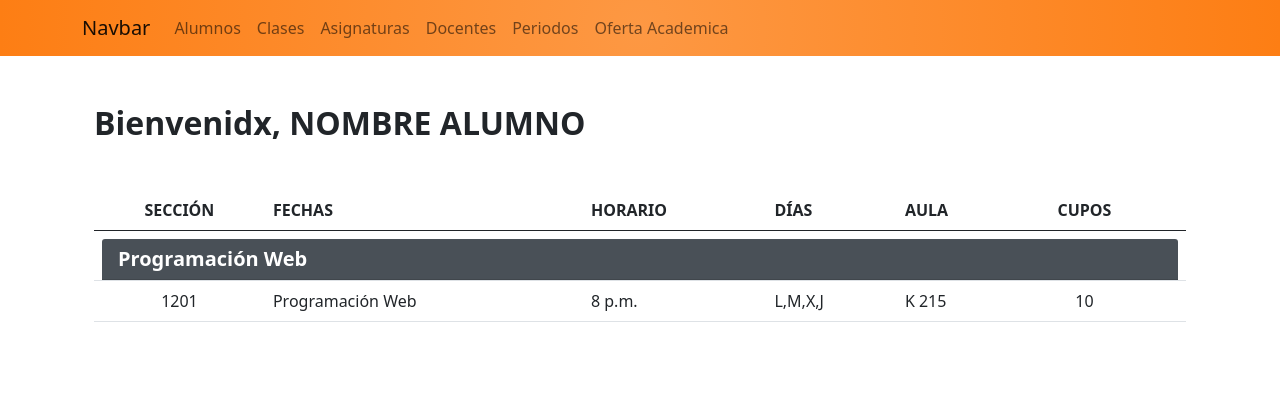
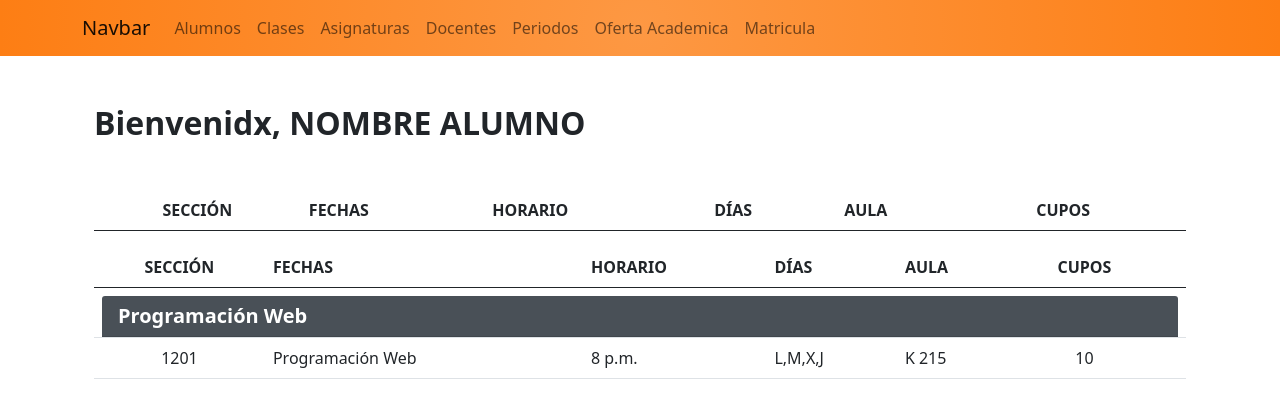
Before and after one commit to AmadeusLiz/GestorAcademico, a Django app: page /oferta/ in a window 1280 px wide. Shown: the top 418 px of the page. Run offline with Django 3.2, Linux system fonts and the light colour scheme; data comes from the database, SQL or seed files in the repository; tables that the repository leaves empty hold one stand-in row (values such as "Sample post"); lists and menus that the app fills with data are empty; parts of the project's set-up code (start-up, migrations or seed data) failed here and were passed over; some libraries are stand-ins or nearby versions.

Commit message:
Cambios en diseño y funcionalidades
Trabajando con Jquery para poder tener iconos dinámicos a la hora de matricula.

Co-Authored-By: KeniaMore1999 <85408952+KeniaMore1999@users.noreply.github.com>

```diff
--- a/app_academico/static/academico/css/styled.css
+++ b/app_academico/static/academico/css/styled.css
@@ -2,6 +2,11 @@
     background-color: #fd7e14;
     background: radial-gradient(circle, rgba(253,152,67,1) 0%, rgba(253,126,20,1) 100%);
 }
+
+.orangeRows {
+    background-color: #fecba1;
+}
+
 .gray {
     background-color: #495057;
 }
--- a/app_academico/templates/academico/ofertaAlumno.html
+++ b/app_academico/templates/academico/ofertaAlumno.html
@@ -16,6 +16,22 @@
 
         <h2 class="fw-bold mb-5">Bienvenidx, NOMBRE ALUMNO</h2>
 
+        <table id="clasesMtr" class="table table-hover">
+            <thead>
+                <tr>
+                    <th class="text-center">SECCIÓN</th>
+                    <th>FECHAS</th>
+                    <th>HORARIO</th>
+                    <th>DÍAS</th>
+                    <th>AULA</th>
+                    <th class="text-center">CUPOS</th>
+                    <th></th>
+                </tr>
+            </thead>
+            <tbody>
+            </tbody>
+        </table>
+
         <table class="table table-hover">
             <thead>
                 <tr>
@@ -33,7 +49,7 @@
                 <tr><td class="pb-0 fw-bold text-white gray" colspan="7"><h5 class="card-header fw-bold text-white gray">{{a}}</h5></td></tr>
                     {% for c in clasesOfertadas %}
                         {% if a == c.asignatura.nombre %}
-                        <tr>
+                        <tr id="tr-{{c.id}}">
                             <td class="text-center">{{ c.seccion }}</td>
                             <td>{{ c.asignatura.nombre }}</td>
                             <td>{{ c.hora }}</td>
@@ -41,24 +57,17 @@
                             <td>{{ c.aula}}</td>
                             <td class="text-center">{{ c.cupos}}</td>
                             {% comment %}Conficionar el nombre del icono src dependiendo cuando le de click o no {% endcomment %}
-                            <td>
+                            <td onclick="agregarQuitar({{c.id}}, {{c.asignatura.id}})">
                                 <lord-icon
-                                    id="lordicon"
-                                    src="https://cdn.lordicon.com/mecwbjnp.json"
+                                    id="lordicon{{c.id}}"
+                                    class="icon {{c.asignatura.id}}"
+                                    src=''
                                     trigger="click"
+                                    seleccionado = "False"
                                     colors="primary:#121331,secondary:#fb743e"
                                     stroke="80"
                                     style="width:2em;height:2em; cursor:pointer">
                                 </lord-icon>
-                                <lord-icon
-                                    id="lordicon2"
-                                    src="https://cdn.lordicon.com/rivoakkk.json"
-                                    trigger="click"
-                                    colors="primary:#121331,secondary:#fb743e"
-                                    stroke="80"
-                                    style="width:2em;height:2em; cursor:pointer">
-                                </lord-icon>
-
                             </td>
                         </tr>
                         {% endif %}
@@ -80,23 +89,45 @@
 
 {% block js %}
     <script>
+    //"https://cdn.lordicon.com/mecwbjnp.json" +
+    //"https://cdn.lordicon.com/rivoakkk.json" -
         $(function () {
                 setTimeout(() => {
                 $('.alert').slideUp(function () {
                     $(this).remove();
                 });
             }, 3000)
+
+            //colocar por defecto el +, para ello se les aplico la clase icon
+            $(".icon").attr("src","https://cdn.lordicon.com/mecwbjnp.json")
         });
 
-        $(function(){
+        async function agregarQuitar(idClase, idAsignatura){
+            //https://stackoverflow.com/questions/951021/what-is-the-javascript-version-of-sleepobtener a
+            await new Promise(r => setTimeout(r, 998)); //pausa para ver el efecto de cambio de icono
+            lordicon = $(`#lordicon${idClase}`)
+            srcPlus = "https://cdn.lordicon.com/mecwbjnp.json"
+            srcMin = "https://cdn.lordicon.com/rivoakkk.json"
+            asignatura = $(`.icon.${idAsignatura}`)
+            fila = $(`#tr-${idClase}`)
+            //https://www.anerbarrena.com/jquery-attr-4948/, obtener el atributo src, donde se encuentra el nombre del icono lordicon
+            if (lordicon.attr("src") == srcPlus) { //Icono + es el que esta actualmente, debe cambiar a -
+                if (lordicon.attr("seleccionado") == "True"){
+                    alert("Ya esta matriculada esta clase en una seccion")
+                    //verificar si ya hay un seleccionado con true en los lordicons que tengan el mismo idAsignatura
+                } else {
+                    $(lordicon).attr("src", srcMin)
+                    asignatura.attr("seleccionado", "True") // Marcar como seleccionado el attr de las demas secciones de esa clase
+                    fila.attr("class","orangeRows") // Colocar color a la fila
+                    $(`#clasesMtr tbody`).append(fila.clone().removeAttr("id").attr("id",`#mtr-${idClase}`)).fadeIn("slow"); // Agregar la fila a la tabla de las clases seleccionadas para matricular
 
-            $("#lordicon").click(function(){
-                //hacer espera en la vista para terminar de ver el movimiento
-                $("#lordicon").attr("src","width=250px;height:250px")
-            });
-            $("#lordicon2").click(function(){
-                alert('Evento click2');
-            });
-        });
+                }
+            } else { //Icono - es el que esta actualmente, debe cambiar a +
+                asignatura.attr("seleccionado", "False") //quitar seleccionado del attr de las demas secciones de esa clase
+                $(lordicon).attr("src",srcPlus)
+                fila.removeAttr("class") // Remover color a la fila
+                $(`#mtr-${idClase}`).remove(); // Agregar la fila a la tabla de las clases seleccionadas para matricular
+            }
+        }
     </script>
 {% endblock  %}
--- a/global_templates/base.html
+++ b/global_templates/base.html
@@ -25,6 +25,7 @@
                 <a class="nav-link {% if activo == 'docentes' %} active {% endif %}" href="{% url 'docenteAdmin' %}">Docentes</a>
               <a class="nav-link {% if activo == 'periodos' %} active {% endif %}" href="{% url 'periodosAdmin' %}">Periodos</a>
               <a class="nav-link {% if activo == 'oferta' %} active {% endif %}">Oferta Academica</a>
+              <a class="nav-link {% if activo == 'matricula' %} active {% endif %}" href="{% url 'ofertaAlumno' %}">Matricula</a>
             </div>
           </div>
         </div>
```
